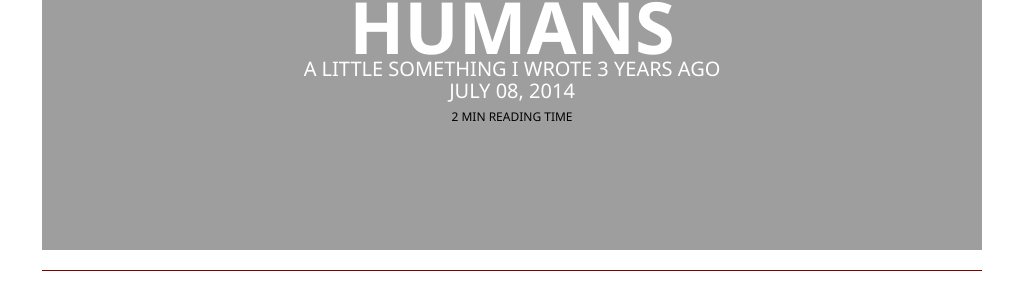
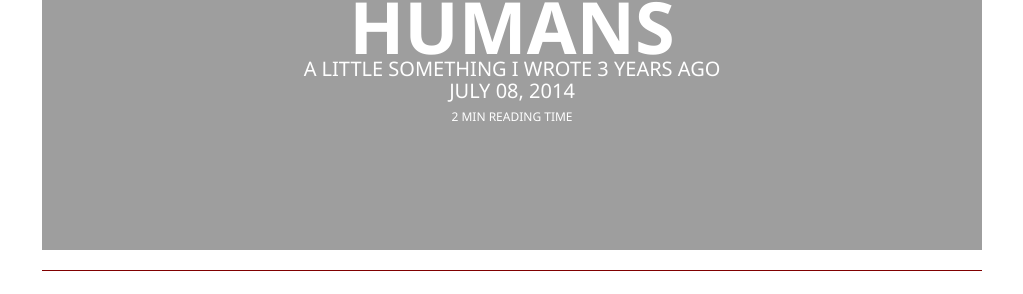
Before and after one commit to syeef/syeefkarim-2016-v0, a Jekyll site: the page built from _posts/2014-07-08-human.md, in a window 1280 px wide. Shown: the part 181-475 px from the top of the page, without its empty margins (128-1151 px from the left). Built offline with Jekyll 4.4.1, drawn with Linux system fonts in a browser that asks for light colours; Markdown is read by kramdown in place of the engine named in the settings.

Commit message:
fixed css bug

```diff
--- a/stylesheets/layout.css
+++ b/stylesheets/layout.css
@@ -205,11 +205,11 @@ h2#portfolio-title {
 }
 
 /* POST */
-h2#title-color-black, h4#title-color-black {
+h2#title-color-black, h4#title-color-black, h6#title-color-black {
 	color: #000;
 }
 
-h2#title-color-white, h4#title-color-white {
+h2#title-color-white, h4#title-color-white, h6#title-color-white {
 	color: #FFF;
 }
 
```
